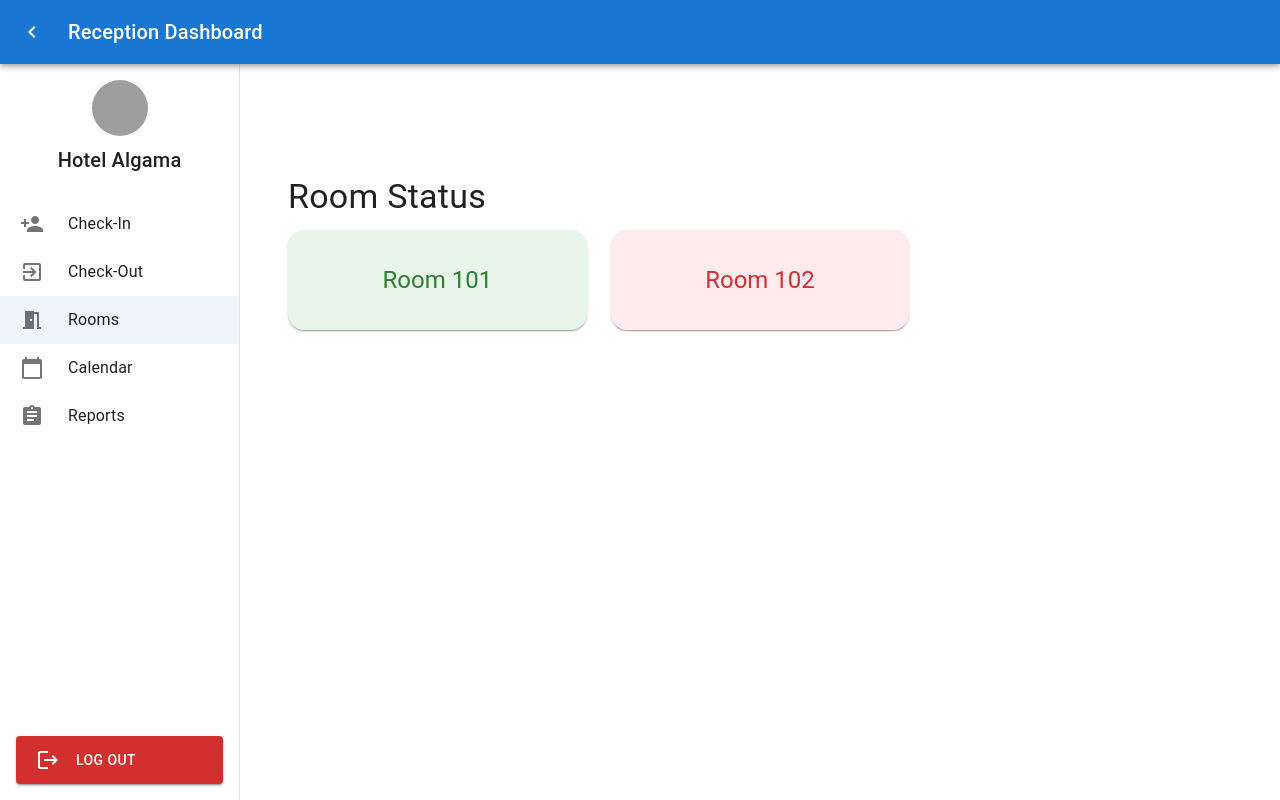
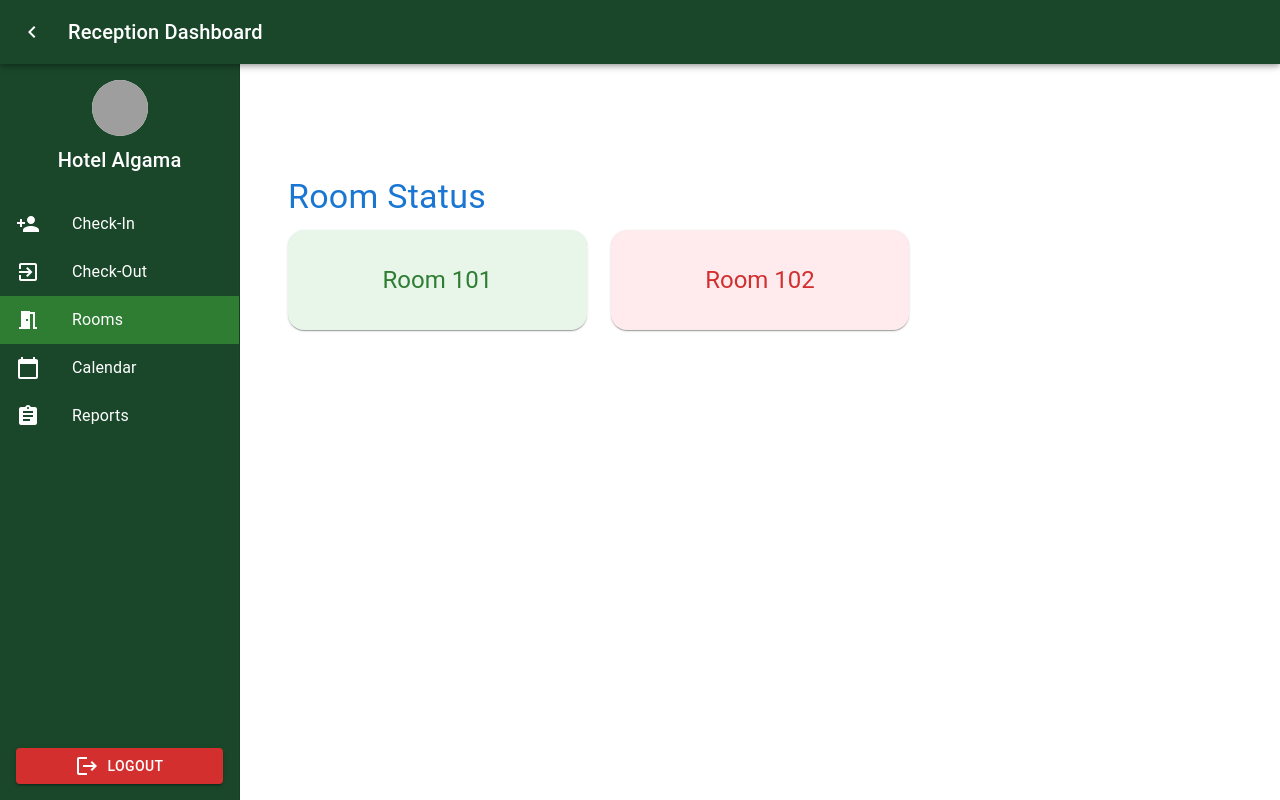
Before and after one commit to chamojay/eco-lodge, a Next.js app in the folder sdp-frontend/: page /reception/dashboard in a window 1280 px wide. Built offline with nearby package versions, Linux system fonts and the light colour scheme; grey boxes are pictures that could not be loaded.

Commit message:
made reception/dashboard according to the theme

```diff
--- a/sdp-frontend/app/reception/dashboard/page.tsx
+++ b/sdp-frontend/app/reception/dashboard/page.tsx
@@ -20,25 +20,21 @@ import {
   Dialog,
   DialogTitle,
   DialogContent,
+  DialogActions,
   TextField,
 } from '@mui/material';
 import {
   Menu,
   ChevronLeft,
-  Event,
   MeetingRoom,
   ExitToApp,
   PersonAdd,
   CalendarToday,
   Assignment,
   Logout,
-  Add
 } from '@mui/icons-material';
-// Commented out DateCalendar import due to error
-// import { DateCalendar } from '@mui/x-date-pickers/DateCalendar';
 import { styled } from '@mui/material/styles';
 
-// Define types for the state data
 interface Room {
   number: number;
   reserved: boolean;
@@ -50,8 +46,8 @@ interface Room {
 const drawerWidth = 240;
 const collapsedDrawerWidth = 56;
 
-const Main = styled('main', { shouldForwardProp: (prop) => prop !== 'open' })(
-  ({ theme, open }: { theme: any, open: boolean }) => ({
+const Main = styled('main', { shouldForwardProp: (prop) => prop !== 'open' })<{ open: boolean }>(
+  ({ theme, open }) => ({
     flexGrow: 1,
     padding: theme.spacing(3),
     transition: theme.transitions.create('margin', {
@@ -60,6 +56,8 @@ const Main = styled('main', { shouldForwardProp: (prop) => prop !== 'open' })(
     }),
     marginLeft: `-${drawerWidth}px`,
     marginTop: theme.spacing(8),
+    backgroundColor: '#ffffff',
+    minHeight: 'calc(100vh - 64px)', // Full height minus app bar
     ...(open && {
       transition: theme.transitions.create('margin', {
         easing: theme.transitions.easing.easeOut,
@@ -85,9 +83,7 @@ const ReceptionDashboard: React.FC = () => {
     { number: 102, reserved: true, customer: 'John Doe', checkIn: '2023-08-15', checkOut: '2023-08-20' },
   ]);
 
-  const handleDrawerToggle = () => {
-    setOpen(!open);
-  };
+  const handleDrawerToggle = () => setOpen(!open);
 
   const handleLogout = () => {
     localStorage.removeItem('token');
@@ -104,23 +100,19 @@ const ReceptionDashboard: React.FC = () => {
 
   const handleRoomClick = (room: Room) => {
     setSelectedRoom(room);
-    if (room.reserved) {
-      setRoomDetailsOpen(true);
-    } else {
-      setCheckInOpen(true);
-    }
+    room.reserved ? setRoomDetailsOpen(true) : setCheckInOpen(true);
   };
 
-  const handleCheckIn = () => {
-    setCheckInOpen(false);
-  };
+  const handleCheckIn = () => setCheckInOpen(false);
 
   const renderContent = () => {
     switch(selectedMenu) {
       case 'rooms':
         return (
           <Box sx={{ p: 3 }}>
-            <Typography variant="h4" gutterBottom>Room Status</Typography>
+            <Typography variant="h4" gutterBottom color="primary">
+              Room Status
+            </Typography>
             <Grid container spacing={3}>
               {rooms.map((room) => (
                 <Grid item key={room.number} xs={4}>
@@ -151,14 +143,10 @@ const ReceptionDashboard: React.FC = () => {
       case 'calendar':
         return (
           <Box sx={{ p: 3 }}>
-            <Typography variant="h4" gutterBottom>Reservation Calendar</Typography>
+            <Typography variant="h4" gutterBottom color="primary">
+              Reservation Calendar
+            </Typography>
             <Paper sx={{ p: 2 }}>
-              {/* Commented out DateCalendar usage due to import error */}
-              {/* <DateCalendar
-                sx={{ width: '100%' }}
-                showDaysOutsideCurrentMonth
-                fixedWeekNumber={6}
-              /> */}
               <Typography variant="body1">
                 Calendar component is temporarily disabled.
               </Typography>
@@ -168,27 +156,35 @@ const ReceptionDashboard: React.FC = () => {
       default:
         return (
           <Box sx={{ p: 3 }}>
-            <Typography variant="h4" gutterBottom>Reception Dashboard</Typography>
+            <Typography variant="h4" gutterBottom color="primary">
+              Reception Dashboard
+            </Typography>
           </Box>
         );
     }
   };
 
   return (
-    <Box sx={{ display: 'flex', backgroundColor: 'white' }}>
+    <Box sx={{
+      display: 'flex',
+      minHeight: '100vh',
+      backgroundColor: '#ffffff' // Ensures full background coverage
+    }}>
       <CssBaseline />
-      <AppBar position="fixed" sx={{ zIndex: (theme) => theme.zIndex.drawer + 1 }}>
+      <AppBar position="fixed" sx={{
+        zIndex: (theme) => theme.zIndex.drawer + 1,
+        backgroundColor: '#1a472a'
+      }}>
         <Toolbar>
           <IconButton
             color="inherit"
-            aria-label="open drawer"
             onClick={handleDrawerToggle}
             edge="start"
             sx={{ mr: 2 }}
           >
             {open ? <ChevronLeft /> : <Menu />}
           </IconButton>
-          <Typography variant="h6" noWrap component="div">
+          <Typography variant="h6" noWrap component="div" sx={{ color: 'white' }}>
             Reception Dashboard
           </Typography>
         </Toolbar>
@@ -199,37 +195,29 @@ const ReceptionDashboard: React.FC = () => {
         sx={{
           width: open ? drawerWidth : collapsedDrawerWidth,
           flexShrink: 0,
-          whiteSpace: 'nowrap',
           '& .MuiDrawer-paper': {
             width: open ? drawerWidth : collapsedDrawerWidth,
-            overflowX: 'hidden',
-            display: 'flex',
-            flexDirection: 'column',
-            transition: (theme) =>
-              theme.transitions.create('width', {
-                easing: theme.transitions.easing.sharp,
-                duration: open
-                  ? theme.transitions.duration.enteringScreen
-                  : theme.transitions.duration.leavingScreen,
-              }),
+            backgroundColor: '#1a472a',
+            color: 'white',
             top: '64px',
             height: 'calc(100% - 64px)',
           },
         }}
       >
-        <Toolbar sx={{
+        <Box sx={{
           display: 'flex',
           flexDirection: 'column',
+          alignItems: 'center',
           p: open ? 2 : 1,
-          minHeight: '64px !important'
+          transition: '0.3s'
         }}>
           <Avatar
             src="/logo.png"
             sx={{
               width: open ? 56 : 40,
               height: open ? 56 : 40,
-              transition: '0.3s',
-              mb: open ? 1 : 0
+              mb: 1,
+              backgroundColor: 'white'
             }}
           />
           <Typography
@@ -237,74 +225,97 @@ const ReceptionDashboard: React.FC = () => {
             sx={{
               opacity: open ? 1 : 0,
               transition: '0.3s',
-              fontSize: open ? '1.25rem' : '0rem'
+              color: 'white'
             }}
           >
             Hotel Algama
           </Typography>
-        </Toolbar>
+        </Box>
         <List sx={{ flexGrow: 1 }}>
           {menuItems.map((item) => (
             <ListItem key={item.id} disablePadding>
               <ListItemButton
-                sx={{
-                  justifyContent: open ? 'initial' : 'center',
-                  px: 2.5,
-                  minHeight: 48,
-                }}
                 selected={selectedMenu === item.id}
                 onClick={() => setSelectedMenu(item.id)}
+                sx={{
+                  '&.Mui-selected': {
+                    backgroundColor: '#2e7d32',
+                    '&:hover': { backgroundColor: '#2e7d32' }
+                  }
+                }}
               >
-                <ListItemIcon
-                  sx={{
-                    minWidth: 0,
-                    mr: open ? 3 : 'auto',
-                    justifyContent: 'center',
-                  }}
-                >
-                  {item.icon}
-                </ListItemIcon>
-                <ListItemText
-                  primary={item.label}
-                  sx={{
-                    opacity: open ? 1 : 0,
-                    transition: 'opacity 0.3s'
-                  }}
-                />
+                <ListItemIcon sx={{ color: 'white' }}>{item.icon}</ListItemIcon>
+                {open && <ListItemText primary={item.label} />}
               </ListItemButton>
             </ListItem>
           ))}
         </List>
-        <Box sx={{
-          p: open ? 2 : 1,
-          transition: '0.3s'
-        }}>
+        <Box sx={{ p: 2 }}>
           <Button
             fullWidth
             variant="contained"
-            color="error"
+            onClick={handleLogout}
             sx={{
-              justifyContent: open ? 'flex-start' : 'center',
-              px: 2.5,
-              minHeight: 48,
+              backgroundColor: '#d32f2f',
+              '&:hover': { backgroundColor: '#9a0007' }
             }}
-            onClick={handleLogout}
           >
-            <Logout sx={{ mr: open ? 2 : 0 }} />
-            <span style={{
-              opacity: open ? 1 : 0,
-              transition: 'opacity 0.3s',
-              whiteSpace: 'nowrap',
-            }}>
-              Log out
-            </span>
+            <Logout sx={{ mr: open ? 1 : 0 }} />
+            {open && 'Logout'}
           </Button>
         </Box>
       </Drawer>
-       <Main open={open}>
-              <Toolbar />
-              {renderContent()}
-            </Main>
+      <Main open={open}>
+        <Toolbar /> {/* Creates spacing under app bar */}
+        {renderContent()}
+      </Main>
+
+      <Dialog open={checkInOpen} onClose={() => setCheckInOpen(false)}>
+        <DialogTitle>Check-In Guest</DialogTitle>
+        <DialogContent>
+          <TextField
+            autoFocus
+            margin="dense"
+            label="Guest Name"
+            fullWidth
+            sx={{ my: 2 }}
+          />
+          <TextField
+            margin="dense"
+            label="Check-In Date"
+            type="date"
+            fullWidth
+            InputLabelProps={{ shrink: true }}
+            sx={{ my: 2 }}
+          />
+          <TextField
+            margin="dense"
+            label="Check-Out Date"
+            type="date"
+            fullWidth
+            InputLabelProps={{ shrink: true }}
+            sx={{ my: 2 }}
+          />
+        </DialogContent>
+        <DialogActions>
+          <Button
+            onClick={() => setCheckInOpen(false)}
+            color="error"
+          >
+            Cancel
+          </Button>
+          <Button
+            onClick={handleCheckIn}
+            sx={{
+              backgroundColor: '#1a472a',
+              color: 'white',
+              '&:hover': { backgroundColor: '#2e7d32' }
+            }}
+          >
+            Check-In
+          </Button>
+        </DialogActions>
+      </Dialog>
     </Box>
   );
 };
```
